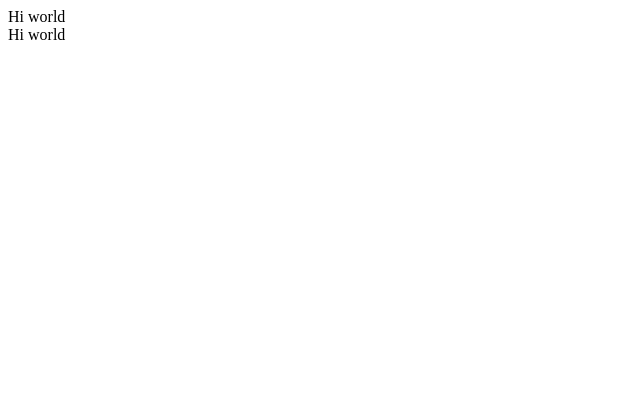
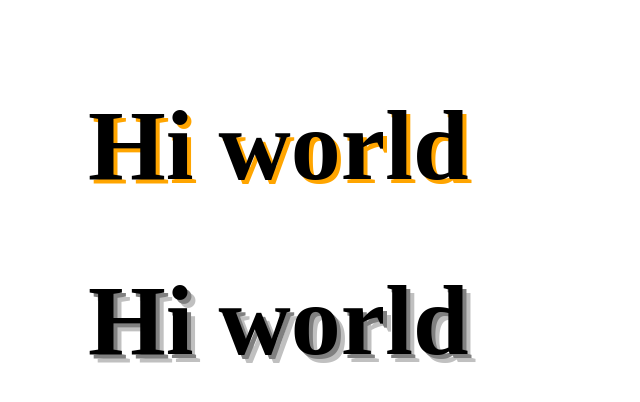
Before and after one commit to yalishanda07/yalishanda.github.io, a plain HTML site: page web9/index.htm in a window 1280 px wide. Shown: the whole page, without its empty margins (0-640 px from the left). Drawn offline with Linux system fonts and the light colour scheme.

Commit message:
Update index.htm

```diff
--- a/web9/index.htm
+++ b/web9/index.htm
@@ -2,25 +2,25 @@
 <html lang="zh-TW">
 <head>
  <meta charset="utf-8">
- <TITLE>Hi world</title>
+ <title>Hi world</title>
  <style>
  body{
-    font-family:"Times New Romen", serif；
-    font-size: 100px；
-    font-weight: bold,
-    padding: 80px；
-    background-color: #fff；
+    font-family:"Times New Roman", serif;
+    font-size: 100px;
+    font-weight: bold;
+    padding: 80px;
+    background-color: #fff;
  }
  .orange-shadow{
-    color:black；
-    text-shadow: 4px 4px 0px orange；
-    margin-bottom: 60px；
+    color:black;
+    text-shadow: 4px 4px 0px orange;
+    margin-bottom: 60px;
  }
  .multi-shadow{
-    color: black；
+    color: black;
     text-shadow:
     4px 4px 0px gray,
-    8px 8px 0px silver；
+    8px 8px 0px silver;
  }
  </style>
 </head>
```
